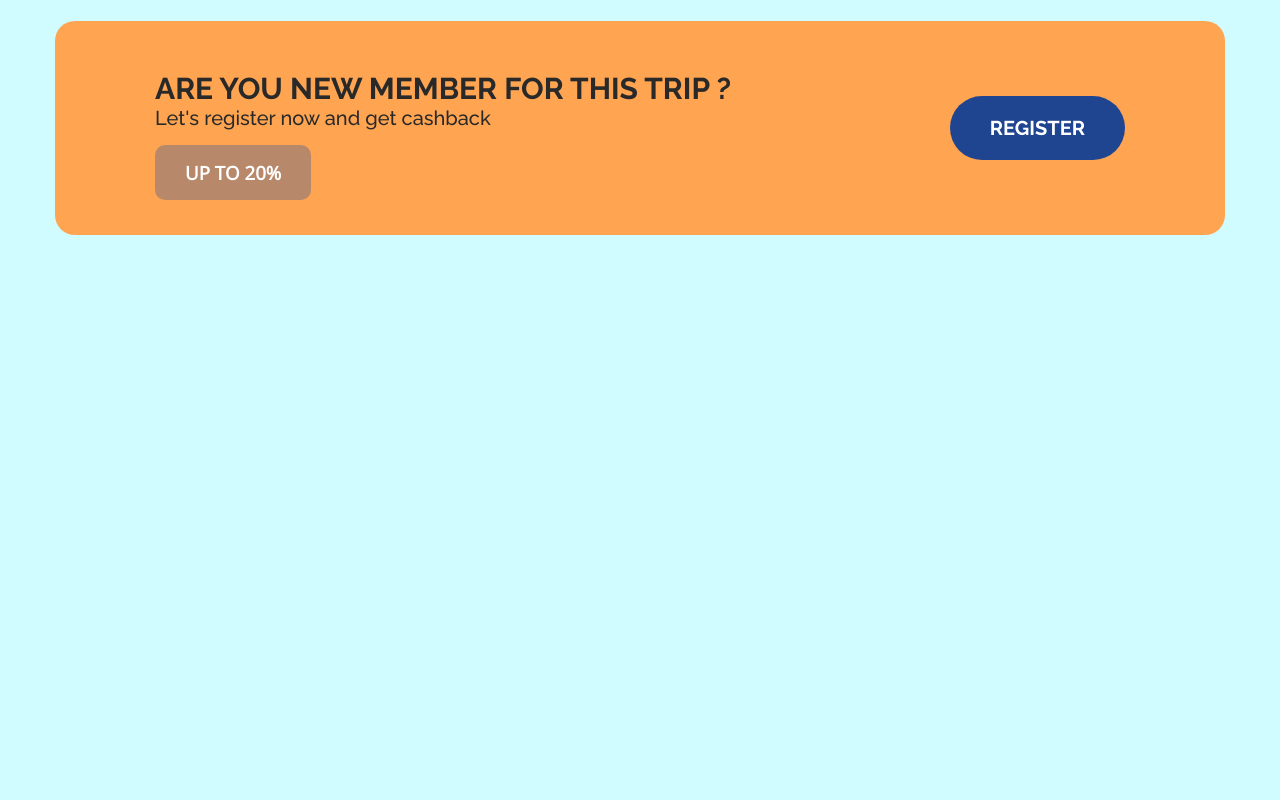
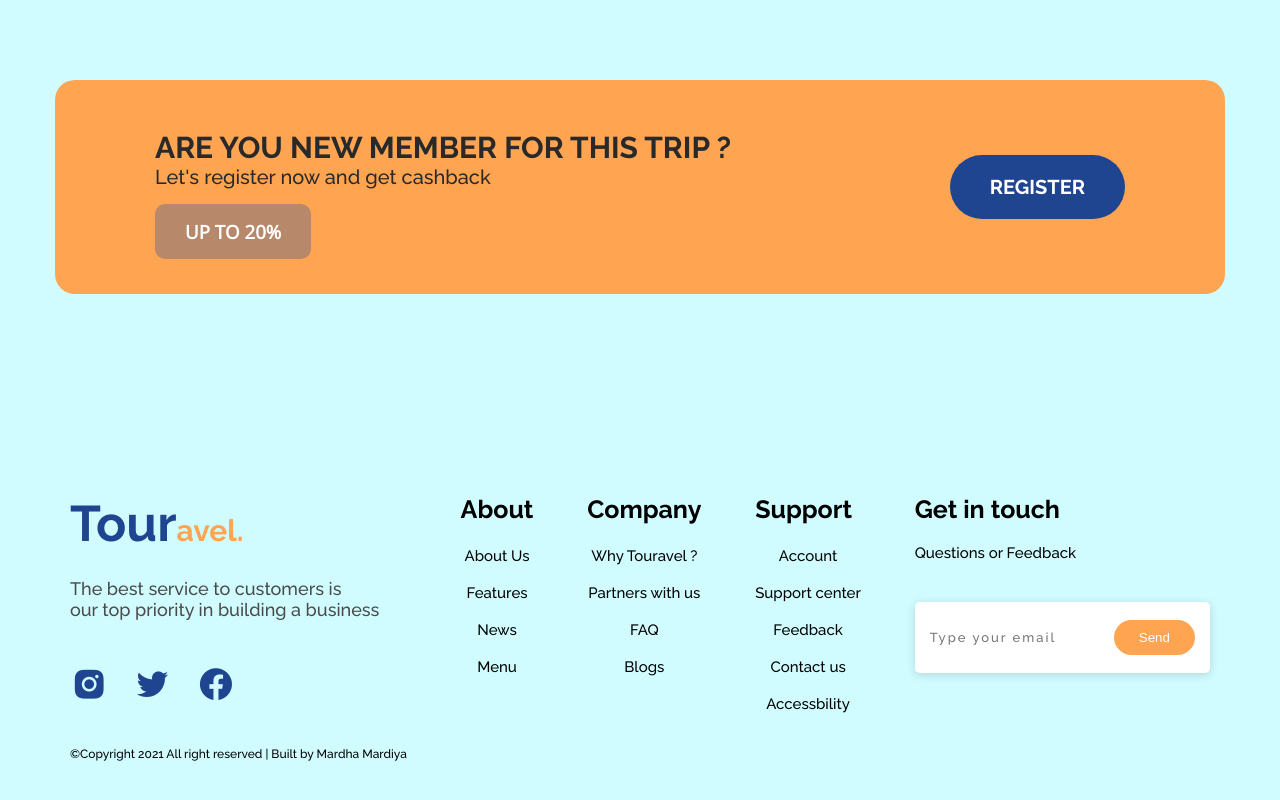
Before and after one commit to andite17/belajar-slicing, a plain HTML site: page Traveltour-UI Creative Studio/index.html in a window 1280 px wide. Shown: the part 3793-4593 px from the top of the page. Before the commit the page ends 4228 px from the top, so only its background shows below. Drawn offline with nearby package versions, Linux system fonts and the light colour scheme.

Commit message:
footer section

```diff
--- a/Traveltour-UI Creative Studio/app.js
+++ b/Traveltour-UI Creative Studio/app.js
@@ -29,3 +29,13 @@ var swiper = new Swiper(".mySwiper", {
     prevEl: ".bxs-chevron-left-circle",
   },
 });
+
+var swiper = new Swiper(".mySwipertesti", {
+  pagination: {
+    el: ".swiper-pagination",
+  },
+  autoplay: {
+    delay: 1000,
+    disableOnInteraction: false,
+  },
+});
--- a/Traveltour-UI Creative Studio/index.html
+++ b/Traveltour-UI Creative Studio/index.html
@@ -416,7 +416,52 @@
     <footer class="footer">
         <div class="container footer-wrapper">
             <div class="col1-footer">
-
+                <h3 class="heading">Tour<span>avel.</span></h3>
+                <p class="subheading">
+                    The best service to customers is <br> our top priority in building a business
+                </p>
+                <div class="sosmed">
+                    <a href="#" ><i class='bx bxl-instagram-alt' ></i></a>
+                    <a href="#"><i class='bx bxl-twitter' ></i></a>
+                    <a href="#"><i class='bx bxl-facebook-circle'></i></a>
+                </div>
+                <span class="copy">&copy;Copyright 2021 All right reserved | Built by Mardha Mardiya</span>
+            </div>
+            <div class="col2-footer">
+                <h3>About</h3>
+                <ul>
+                    <li><a href="#">About Us</a></li>
+                    <li><a href="#">Features</a></li>
+                    <li><a href="#">News</a></li>
+                    <li><a href="#">Menu</a></li>
+                </ul>
+            </div>
+            <div class="col3-footer">
+                <h3>Company</h3>
+                <ul>
+                    <li><a href="#">Why Touravel ?</a></li>
+                    <li><a href="#">Partners with us</a></li>
+                    <li><a href="#">FAQ</a></li>
+                    <li><a href="#">Blogs</a></li>
+                </ul>
+            </div>
+            <div class="col4-footer">
+                <h3>Support</h3>
+                <ul>
+                    <li><a href="#">Account</a></li>
+                    <li><a href="#">Support center</a></li>
+                    <li><a href="#">Feedback</a></li>
+                    <li><a href="#">Contact us</a></li>
+                    <li><a href="#">Accessbility</a></li>
+                </ul>
+            </div>
+            <div class="col5-footer">
+                <h3>Get in touch</h3>
+                <p>Questions or Feedback</p>
+                <div class="input-email">
+                    <input type="text" placeholder="Type your email">
+                    <button>Send</button>
+                </div>
             </div>
         </div>
     </footer>
--- a/Traveltour-UI Creative Studio/style.css
+++ b/Traveltour-UI Creative Studio/style.css
@@ -690,6 +690,111 @@ section {
 }
 /* ========= End Banner 2 ============= */
 
+
+/* Footer Section */
+
+.footer-wrapper{
+  display: flex;
+  justify-content: space-between;
+  margin-bottom: 50px;
+}
+
+.col1-footer .heading{
+  font-family: var(--heading-font);
+  font-size: 50px;
+  font-weight: 600;
+  color: var(--main-color);
+}
+
+.col1-footer .heading span{
+  color: var(--second-color);
+  font-size: 30px;
+}
+
+.col1-footer .subheading{
+  color: #4a4a4a;
+  font-family: var(--heading-font);
+  font-size: 18px;
+  margin-top: 25px;
+  margin-bottom: 45px;
+}
+
+.sosmed{
+  display: flex;
+  gap: 25px;
+  margin-bottom: 35px;
+}
+
+.sosmed i{
+  font-size: 2.4rem;
+  color: var(--main-color);
+}
+
+.copy{
+  font-family: var(--heading-font);
+  font-size: 12px;
+}
+
+.col2-footer{
+  align-items: center;
+}
+
+.col2-footer h3, .col3-footer h3, .col4-footer h3, .col5-footer h3{
+  font-size: 25px;
+  font-family: var(--heading-font);
+  font-weight: 700;
+}
+.col2-footer ul, .col3-footer ul, .col4-footer ul {
+  margin-top: 20px;
+  text-align: center;
+}
+
+.col2-footer ul li, .col3-footer ul li, .col4-footer ul li{
+  margin-top: 15px;
+}
+.col2-footer li a, .col3-footer li a, .col4-footer li a{
+  color: black;
+  font-size: 15px;
+  font-family: var(--heading-font);
+  font-weight: 400;
+}
+
+.col5-footer p{
+  color: black;
+  font-size: 15px;
+  font-family: var(--heading-font);
+  font-weight: 400;
+  margin-top: 20px;
+}
+
+.input-email{
+  background-color: white;
+  padding: 18px 15px;
+  box-shadow: 0px 2px 10px rgba(0, 0, 0, 0.15);
+  border-radius: 5px;
+  margin-top: 40px;
+}
+.input-email input{
+  border: none;
+  font-size: 13px;
+  font-family: var(--heading-font);
+  font-weight: 300;
+  width: 180px;
+  height: 20px;
+  letter-spacing: 2px;
+}
+
+.input-email button{
+  border: none;
+  padding: 10px 25px;
+  background-color: var(--second-color);
+  border-radius: 20px;
+  color: white;
+  cursor: pointer;
+}
+
+/* ========= End FOoter =========== */
+
 @media screen and (max-width: 991px) {
   .nav-wrapper .menu-wrapper {
     gap: 30px;
```
Also changed, not shown: Traveltour-UI Creative Studio/img/testi.png (added).
